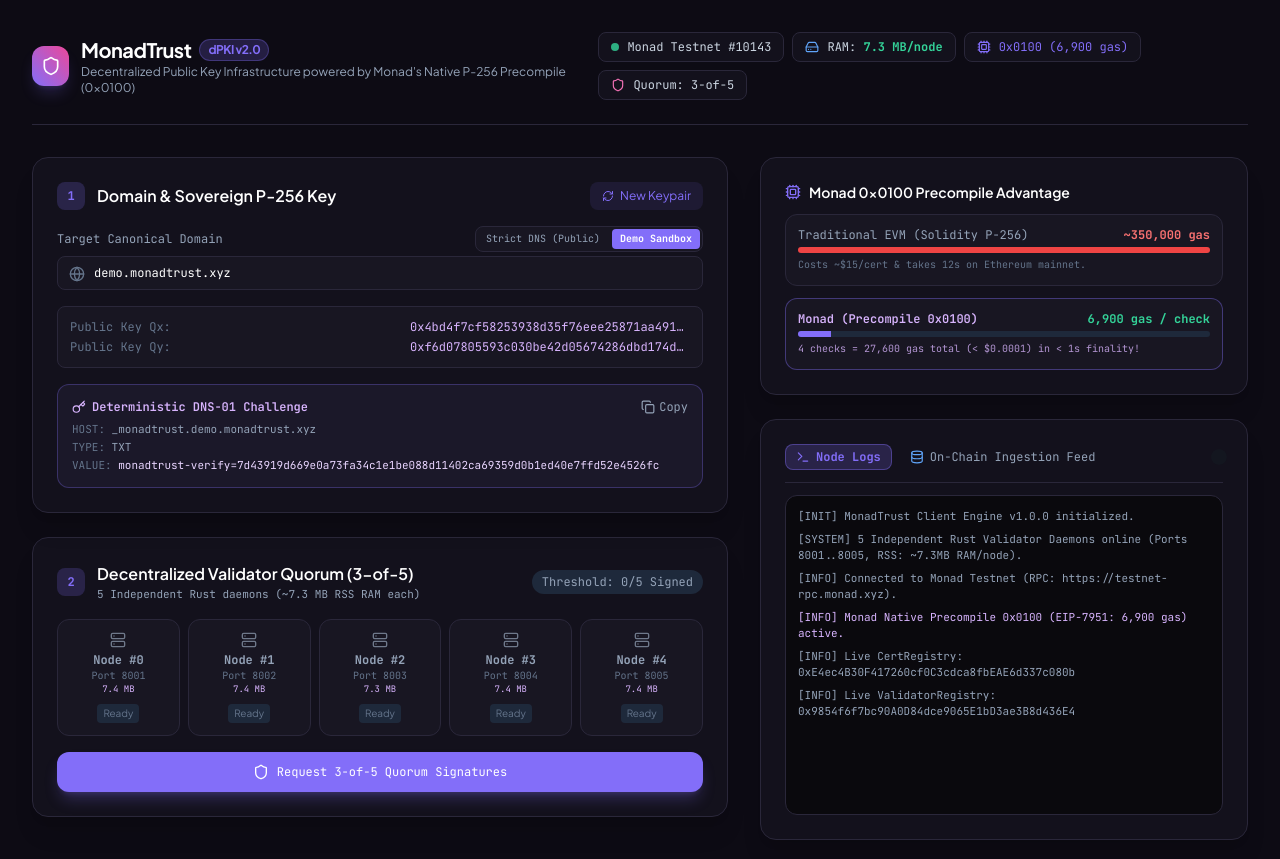
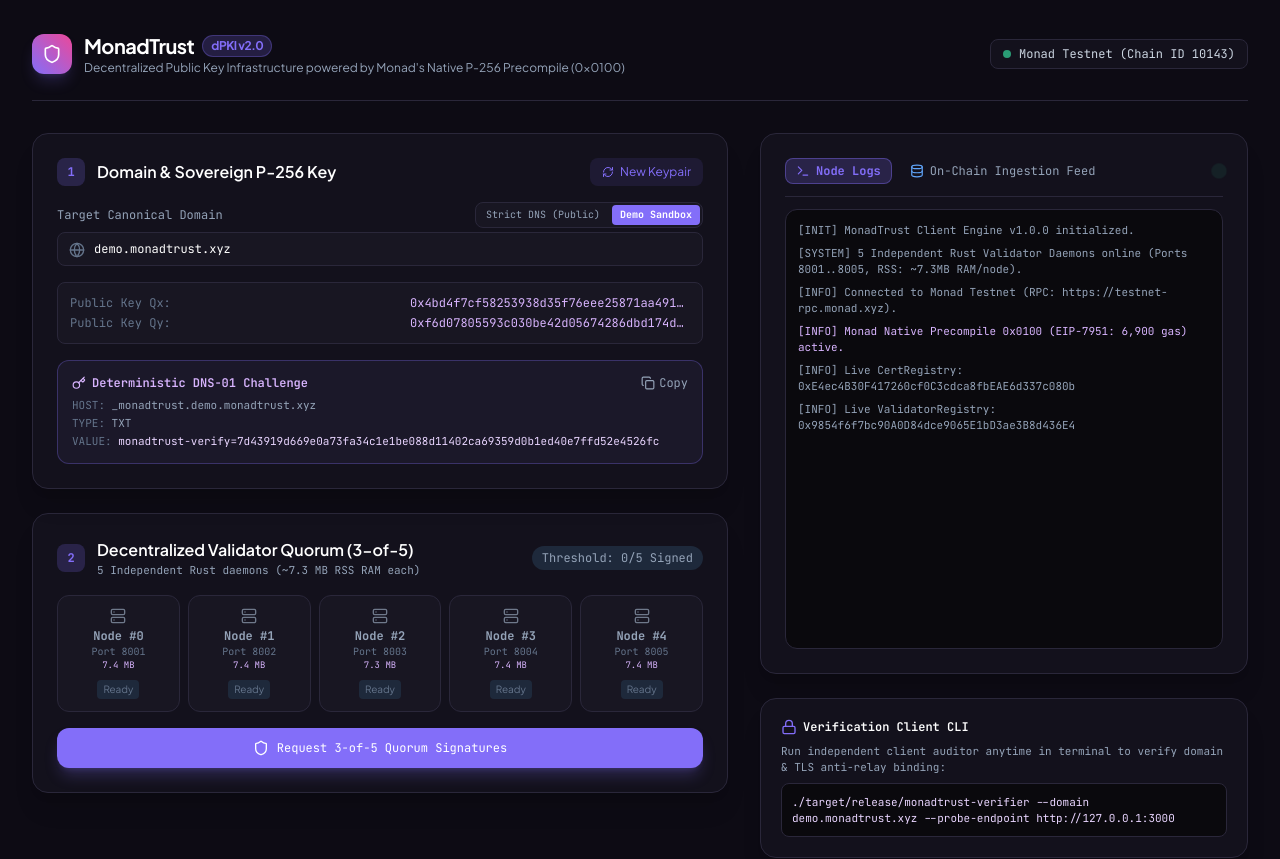
Before and after one commit to NVN404/Lucent, a React (Vite) app in the folder frontend/: page / in a window 1280 px wide. Shown: the top 859 px of the page. Built offline with nearby package versions, Linux system fonts and the light colour scheme.

Commit message:
style: remove benchmark clutter and streamline header badges

```diff
--- a/frontend/src/App.jsx
+++ b/frontend/src/App.jsx
@@ -260,23 +260,11 @@ export default function App() {
           </div>
         </div>
 
-        {/* Network & Node Telemetry Badge */}
-        <div className="flex flex-wrap items-center gap-2 text-xs font-mono">
+        {/* Network Badge */}
+        <div className="flex items-center gap-2 text-xs font-mono">
           <div className="flex items-center gap-2 bg-monad-card border border-monad-border px-3 py-1.5 rounded-lg">
             <span className="w-2 h-2 rounded-full bg-emerald-400 animate-pulse"></span>
-            <span className="text-slate-300">Monad Testnet #10143</span>
-          </div>
-          <div className="flex items-center gap-2 bg-monad-card border border-monad-border px-3 py-1.5 rounded-lg text-slate-300">
-            <HardDrive className="w-3.5 h-3.5 text-blue-400" />
-            <span>RAM: <strong className="text-emerald-400">7.3 MB/node</strong></span>
-          </div>
-          <div className="flex items-center gap-2 bg-monad-card border border-monad-border px-3 py-1.5 rounded-lg">
-            <Cpu className="w-3.5 h-3.5 text-[#836EF9]" />
-            <span className="text-[#836EF9]">0x0100 (6,900 gas)</span>
-          </div>
-          <div className="flex items-center gap-2 bg-monad-card border border-monad-border px-3 py-1.5 rounded-lg">
-            <Shield className="w-3.5 h-3.5 text-pink-400" />
-            <span className="text-slate-300">Quorum: 3-of-5</span>
+            <span className="text-slate-300">Monad Testnet (Chain ID 10143)</span>
           </div>
         </div>
       </header>
@@ -571,36 +559,6 @@ export default function App() {
 
         {/* Right Column: Terminal Logs & On-Chain Transparency Ingestion Stream (5 Cols) */}
         <div className="lg:col-span-5 space-y-6">
-          {/* Monad vs Ethereum Benchmark */}
-          <div className="bg-monad-card border border-monad-border rounded-2xl p-6 shadow-xl">
-            <h3 className="font-semibold text-white mb-3 text-sm flex items-center gap-2">
-              <Cpu className="w-4 h-4 text-[#836EF9]" /> Monad 0x0100 Precompile Advantage
-            </h3>
-            <div className="space-y-3 font-mono text-xs">
-              <div className="bg-[#181622] p-3 rounded-xl border border-monad-border">
-                <div className="flex justify-between text-slate-400 mb-1">
-                  <span>Traditional EVM (Solidity P-256)</span>
-                  <span className="text-red-400 font-bold">~350,000 gas</span>
-                </div>
-                <div className="w-full bg-slate-800 h-1.5 rounded-full overflow-hidden">
-                  <div className="bg-red-500 h-full w-full"></div>
-                </div>
-                <p className="text-[10px] text-slate-500 mt-1">Costs ~$15/cert & takes 12s on Ethereum mainnet.</p>
-              </div>
-
-              <div className="bg-[#181622] p-3 rounded-xl border border-[#836EF9]/40">
-                <div className="flex justify-between text-slate-300 mb-1">
-                  <span className="text-purple-300 font-semibold">Monad (Precompile 0x0100)</span>
-                  <span className="text-emerald-400 font-bold">6,900 gas / check</span>
-                </div>
-                <div className="w-full bg-slate-800 h-1.5 rounded-full overflow-hidden">
-                  <div className="bg-[#836EF9] h-full w-[8%]"></div>
-                </div>
-                <p className="text-[10px] text-purple-300/80 mt-1">4 checks = 27,600 gas total (&lt; $0.0001) in &lt; 1s finality!</p>
-              </div>
-            </div>
-          </div>
-
           {/* Interactive Logs Panel (Tabbed: Node Logs vs On-Chain Ingestion Feed) */}
           <div className="bg-monad-card border border-monad-border rounded-2xl p-6 shadow-xl">
             <div className="flex items-center justify-between mb-3 border-b border-monad-border pb-3">
@@ -632,7 +590,7 @@ export default function App() {
 
             {/* Tab 1: Node Logs */}
             {activeLogTab === 'node' ? (
-              <div className="bg-[#0A090D] border border-monad-border rounded-xl p-3 h-80 overflow-y-auto font-mono text-[11px] text-slate-300 space-y-1.5">
+              <div className="bg-[#0A090D] border border-monad-border rounded-xl p-3 h-[440px] overflow-y-auto font-mono text-[11px] text-slate-300 space-y-1.5">
                 {logs.map((l, i) => (
                   <div
                     key={i}
@@ -652,7 +610,7 @@ export default function App() {
               </div>
             ) : (
               /* Tab 2: On-Chain Ingestion & Transparency Event Feed */
-              <div className="bg-[#0A090D] border border-monad-border rounded-xl p-3 h-80 overflow-y-auto font-mono text-[11px] text-slate-300 space-y-2.5">
+              <div className="bg-[#0A090D] border border-monad-border rounded-xl p-3 h-[440px] overflow-y-auto font-mono text-[11px] text-slate-300 space-y-2.5">
                 <div className="text-[10px] text-slate-500 pb-1 border-b border-slate-800">
                   REAL-TIME MONAD TESTNET EVENT STREAM (CONTRACT: 0xE4ec...080b)
                 </div>
```
